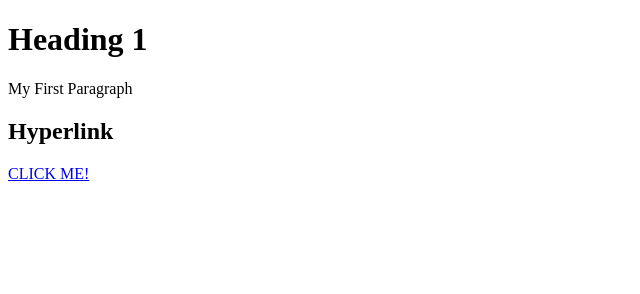
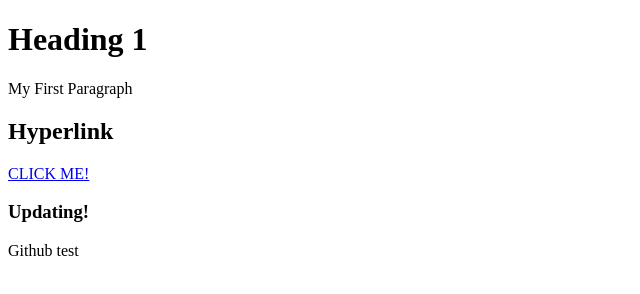
Before and after one commit to Jared0247/3179, a plain HTML site: page index.html in a window 1280 px wide. Shown: the whole page, without its empty margins (0-640 px from the left). Drawn offline with Linux system fonts and the light colour scheme.

Commit message:
Add files via upload

```diff
--- a/index.html
+++ b/index.html
@@ -10,5 +10,7 @@
     <a href="https://www.monash.edu/">
         CLICK ME!
     </a>
+    <h3>Updating!</h3>
+    <p>Github test</p>
 </body>
 </html>
```
